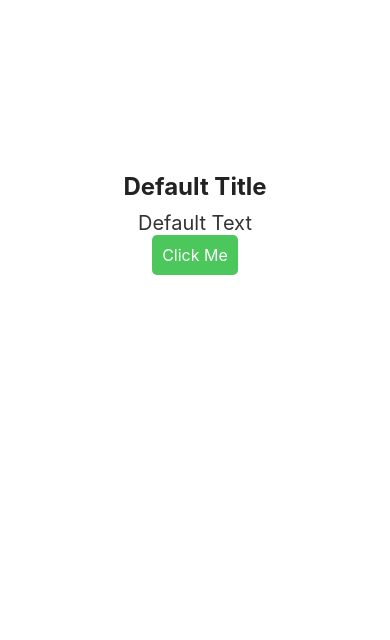
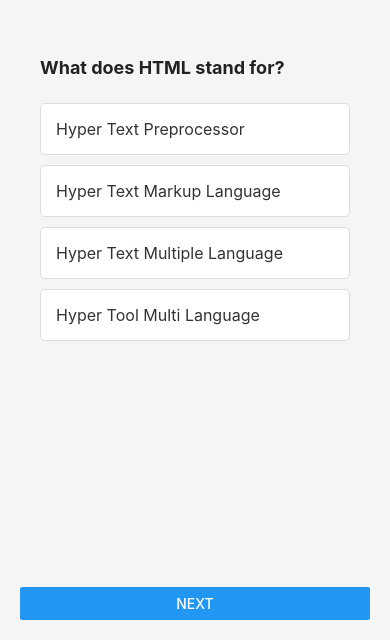
Before and after one commit to anthesm/Daring-Beginner, a React Native app: screen /quizScreen in a window 390 px wide. Shown: the part 204-844 px from the top of the page. Built offline with nearby package versions, Linux system fonts and the light colour scheme.

Commit message:
connect  quiz with home

```diff
--- a/App.jsx
+++ b/App.jsx
@@ -1,12 +1,11 @@
 import React from 'react';
 import {NavigationContainer} from '@react-navigation/native';
 import Nav from './src/navigations/Nav';
-import QuizScreen from './src/components/quiz/QuizScreen';
 
 const App = () => {
   return (
     <NavigationContainer>
-    <Nav/>
+      <Nav />
     </NavigationContainer>
   );
 };
--- a/src/components/Card.jsx
+++ b/src/components/Card.jsx
@@ -1,12 +1,12 @@
 import {View, Text, StyleSheet} from 'react-native';
 import React from 'react';
 import Button from './Button';
-const Card = ({title, navigation}) => {
+const Card = ({title, navigation }) => {
   return (
     <View style={styles.card}>
       <Text style={styles.heading}>{title}</Text>
       <Text style={styles.desc}>play and increase the knowledge</Text>
-      <Button title="Play" onPress={() => navigation.navigate('getstart')} />
+      <Button title="Play" onPress={() => navigation.navigate('quizScreen')} />
     </View>
   );
 };
--- a/src/navigations/Nav.jsx
+++ b/src/navigations/Nav.jsx
@@ -3,6 +3,8 @@ import {createDrawerNavigator} from '@react-navigation/drawer';
 import {createStackNavigator} from '@react-navigation/stack';
 import Home from '../components/ScreenCompo';
 import InitialScreens from '../screens/InitialScreens';
+import QuizScreen from '../screens/quiz/QuizScreen';
+import ScoreScreen from '../screens/quiz/ScoreScreen';
 
 const Drawer = createDrawerNavigator();
 const Stack = createStackNavigator();
@@ -20,6 +22,9 @@ const Nav = () => {
     <Stack.Navigator screenOptions={{headerShown: false}}>
       <Stack.Screen name="getstart" component={Home} />
       <Stack.Screen name="home" component={InitialScreens} />
+      <Stack.Screen name="quizScreen" component={QuizScreen} />
+      <Stack.Screen name="scoreScreen" component={ScoreScreen} />
+
     </Stack.Navigator>
   );
 };
--- a/src/screens/InitialScreens.jsx
+++ b/src/screens/InitialScreens.jsx
@@ -16,7 +16,7 @@ const InitialScreens = ({navigation}) => {
         Quizzes
       </Text>
       <View style={{flex: 1, gap: 20, padding: 10}}>
-        <Card title="HTML" navigation={navigation} />
+        <Card title="HTML" navigation={navigation}/>
         <Card title="React" navigation={navigation} />
         <Card title="CSS" navigation={navigation} />
         <Card title="JavaScript" navigation={navigation} />
--- a/src/screens/quiz/QuizScreen.jsx
+++ b/src/screens/quiz/QuizScreen.jsx
@@ -16,13 +16,15 @@ const QuizScreen = ({navigation}) => {
   };
 
   const handleNextQuestion = () => {
+
     if (currentQuestionIndex < questions.length - 1) {
       setCurrentQuestionIndex(currentQuestionIndex + 1);
-    } else {
-      navigation.navigate('ScoreScreen', {
+    } else{
+      navigation.push('scoreScreen', {
         score,
         totalQuestions: questions.length,
-      });
+      }
+    );
     }
   };
 
```
